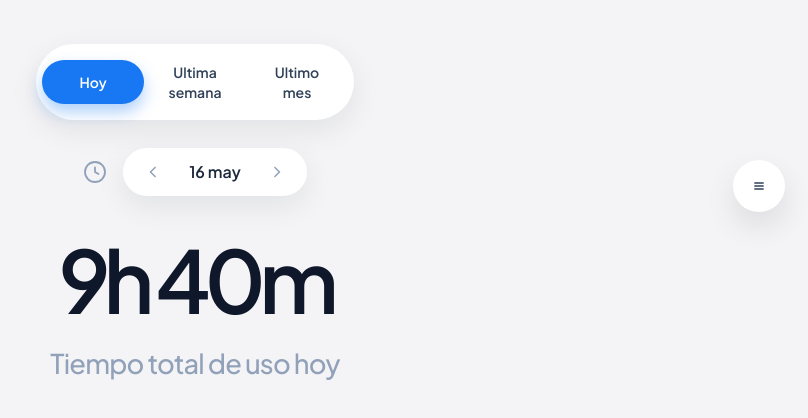
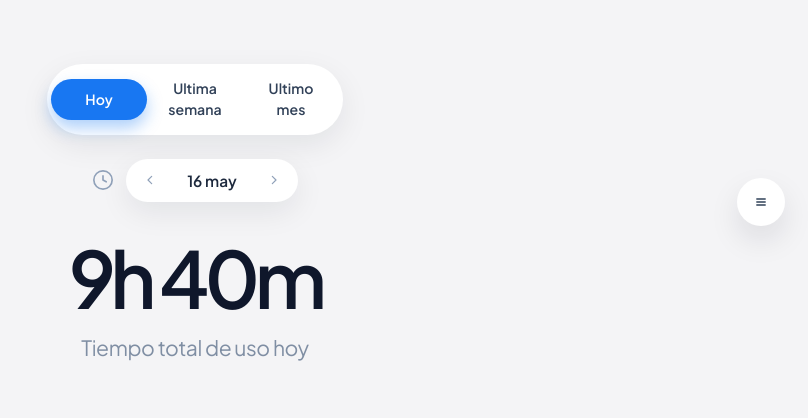
Before and after one commit to 14tomass/activityUI, a React (Vite) app: page / in a window 1280 px wide. Shown: the part 186-604 px from the top of the page, without its empty margins (445-1253 px from the left). Built offline with nearby package versions, Linux system fonts and the light colour scheme.

Commit message:
feat: ajustar proporciones y refinamiento visual en UI-01 del dashboard

```diff
--- a/src/features/dashboard/components/WelcomeHero.jsx
+++ b/src/features/dashboard/components/WelcomeHero.jsx
@@ -1,7 +1,7 @@
 import { dashboardOverview } from '../../../mocks/dashboard'
 
 const calendarIcon = (
-  <svg viewBox="0 0 24 24" fill="none" className="h-6 w-6">
+  <svg viewBox="0 0 24 24" fill="none" className="h-[22px] w-[22px]">
     <circle cx="12" cy="12" r="10" stroke="currentColor" strokeWidth="1.8" />
     <path
       d="M12 7.5V12L15.5 14"
@@ -14,7 +14,7 @@ const calendarIcon = (
 )
 
 const chevronLeftIcon = (
-  <svg viewBox="0 0 24 24" fill="none" className="h-5 w-5">
+  <svg viewBox="0 0 24 24" fill="none" className="h-4 w-4">
     <path
       d="M14.5 6.5L9 12l5.5 5.5"
       stroke="currentColor"
@@ -26,7 +26,7 @@ const chevronLeftIcon = (
 )
 
 const chevronRightIcon = (
-  <svg viewBox="0 0 24 24" fill="none" className="h-5 w-5">
+  <svg viewBox="0 0 24 24" fill="none" className="h-4 w-4">
     <path
       d="M9.5 6.5L15 12l-5.5 5.5"
       stroke="currentColor"
@@ -52,12 +52,12 @@ function WelcomeHero() {
   return (
     <section className="relative flex w-full max-w-[1180px] justify-center">
       <div className="w-full max-w-[540px] px-4 text-center sm:px-0">
-        <div className="mx-auto flex w-full max-w-[318px] items-center rounded-full bg-white p-1.5 shadow-[0_10px_30px_rgba(15,23,42,0.08)]">
+        <div className="mx-auto flex w-full max-w-[296px] items-center rounded-full bg-white p-1 shadow-[0_10px_30px_rgba(15,23,42,0.08)]">
           {dashboardOverview.timeRanges.map((range) => (
             <button
               key={range.id}
               type="button"
-              className={`flex-1 rounded-full px-5 py-3 text-sm font-semibold transition ${
+              className={`flex-1 rounded-full px-4 py-2.5 text-[0.88rem] font-semibold transition ${
                 range.active
                   ? 'bg-[#1877f2] text-white shadow-[0_8px_16px_rgba(24,119,242,0.35)]'
                   : 'text-slate-700'
@@ -68,13 +68,13 @@ function WelcomeHero() {
           ))}
         </div>
 
-        <div className="mt-7 flex items-center justify-center gap-4 text-slate-400">
+        <div className="mt-6 flex items-center justify-center gap-3 text-slate-400">
           <span>{calendarIcon}</span>
-          <div className="flex min-w-[184px] items-center justify-between rounded-full bg-white px-5 py-3 shadow-[0_10px_30px_rgba(15,23,42,0.08)]">
+          <div className="flex min-w-[172px] items-center justify-between rounded-full bg-white px-4 py-2.5 shadow-[0_10px_30px_rgba(15,23,42,0.08)]">
             <button type="button" aria-label="Fecha anterior" className="text-slate-400">
               {chevronLeftIcon}
             </button>
-            <span className="text-base font-semibold text-slate-800">
+            <span className="text-[0.96rem] font-semibold text-slate-800">
               {dashboardOverview.selectedDateLabel}
             </span>
             <button type="button" aria-label="Fecha siguiente" className="text-slate-400">
@@ -83,11 +83,11 @@ function WelcomeHero() {
           </div>
         </div>
 
-        <div className="mt-10">
-          <h1 className="text-[4.25rem] font-semibold leading-none tracking-[-0.08em] text-slate-900 sm:text-[5.4rem]">
+        <div className="mt-9">
+          <h1 className="text-[3.75rem] font-semibold leading-none tracking-[-0.07em] text-slate-900 sm:text-[4.9rem]">
             {dashboardOverview.totalUsage}
           </h1>
-          <p className="mt-5 text-[1.7rem] font-medium tracking-[-0.03em] text-slate-400">
+          <p className="mt-4 text-[1.32rem] font-normal tracking-[-0.02em] text-slate-500/80">
             Tiempo total de uso hoy
           </p>
         </div>
@@ -96,7 +96,7 @@ function WelcomeHero() {
       <button
         type="button"
         aria-label="Abrir configuracion"
-        className="absolute right-0 top-[7.25rem] flex h-13 w-13 items-center justify-center rounded-full bg-white text-slate-700 shadow-[0_14px_30px_rgba(15,23,42,0.1)] transition hover:text-slate-900"
+        className="absolute right-0 top-[7.1rem] flex h-12 w-12 items-center justify-center rounded-full bg-white text-slate-700 shadow-[0_14px_30px_rgba(15,23,42,0.1)] transition hover:text-slate-900"
       >
         {menuIcon}
       </button>
```
Also changed, not shown: 2 other files (tests, documents, lock files or other folders).
